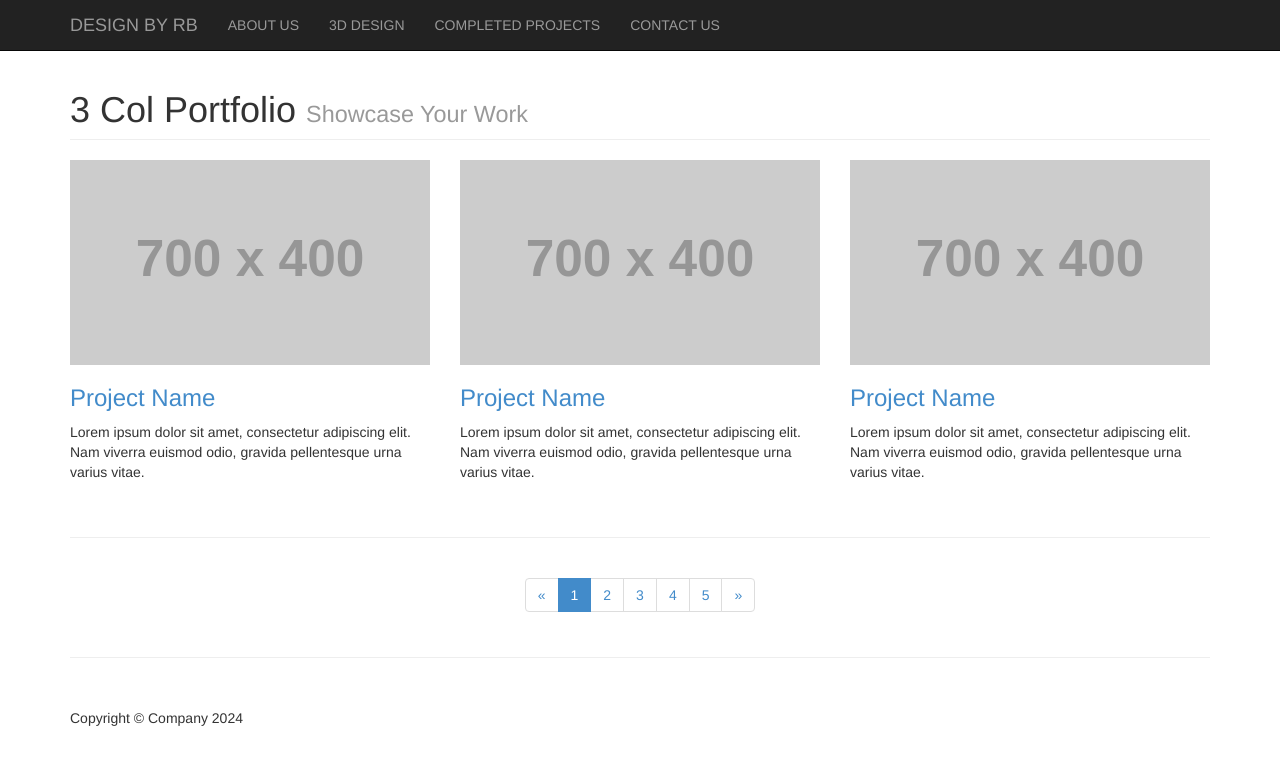
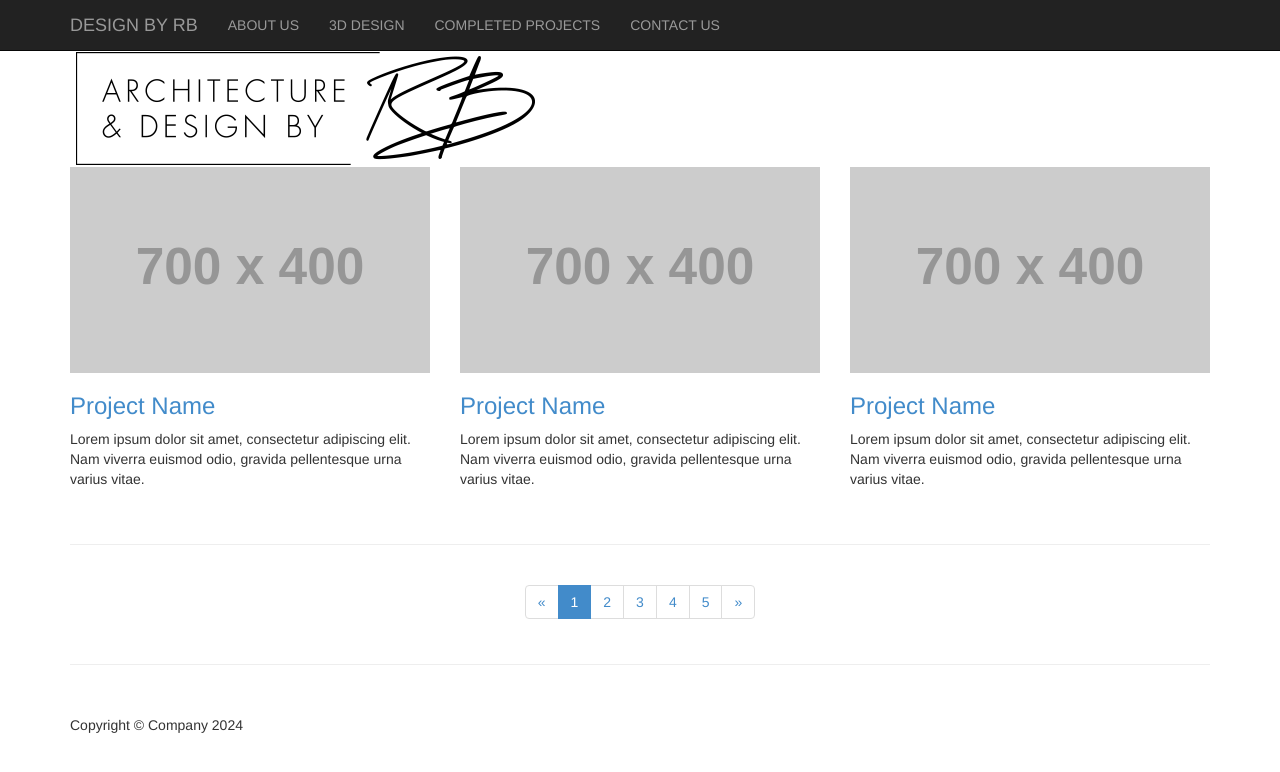
Before and after one commit to DesignByRB2024/ConstructionCompanyFortLauderdale, a plain HTML site: page index.html in a window 1280 px wide. Drawn offline with Linux system fonts and the light colour scheme; placeholder pictures from the web are drawn by us.

Commit message:
index changes

```diff
--- a/index.html
+++ b/index.html
@@ -46,7 +46,7 @@
       <div class="row">
 
         <div class="col-lg-12">
-          <h1 class="page-header">3 Col Portfolio <small>Showcase Your Work</small></h1>
+          <a href="http://designbyrb.com"><img class="img-responsive" src="images/architecture-and-design-02.png"></a>
         </div>
 
       </div>
```
